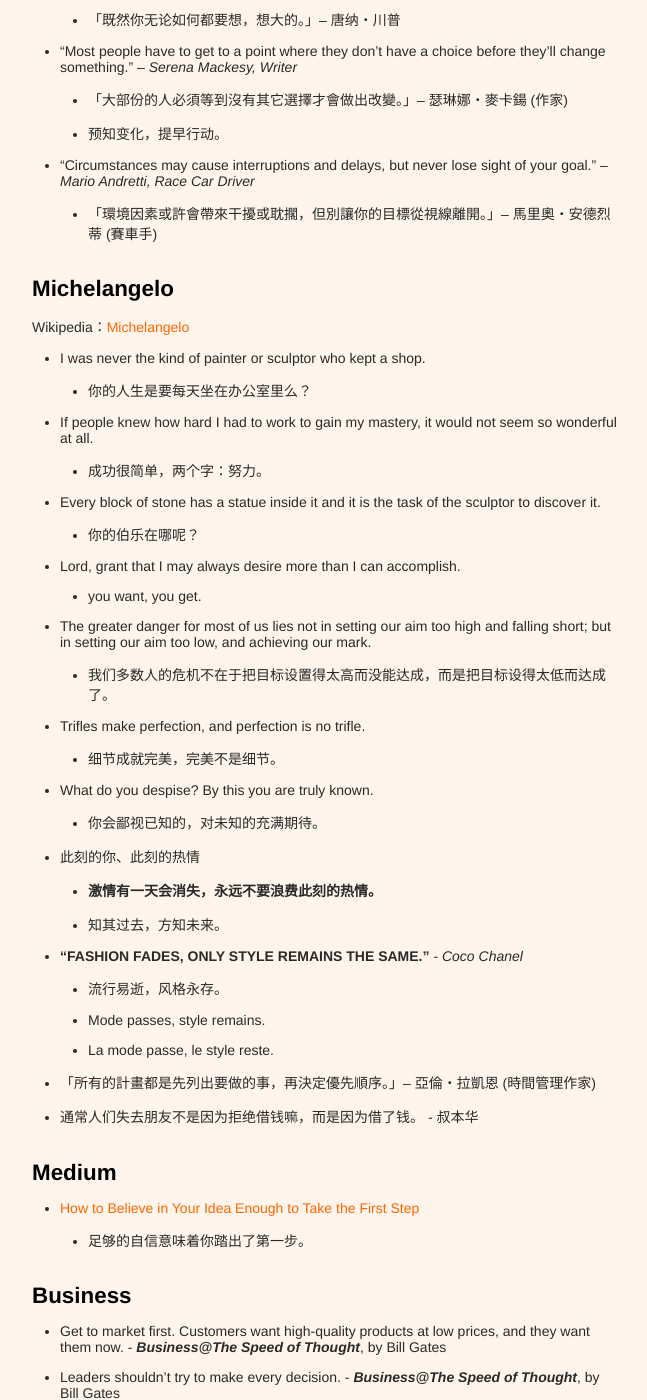
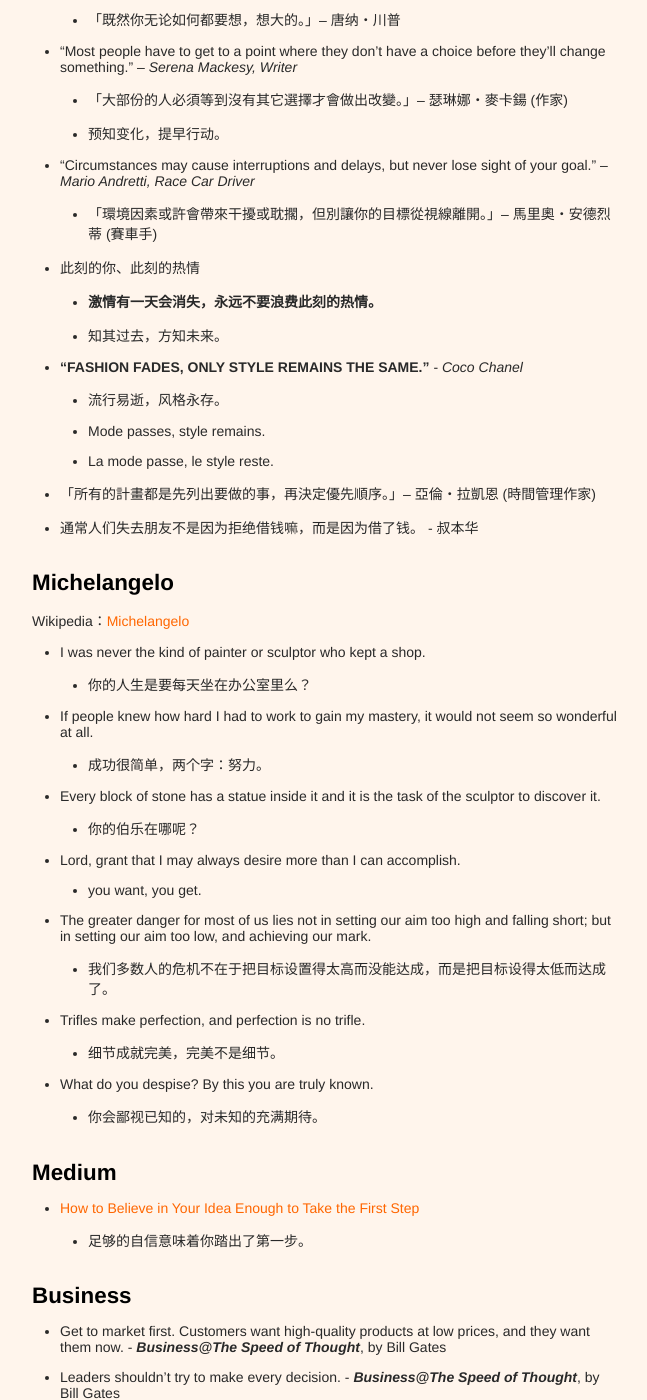
Before and after one commit to xianyuxmu/xianyuxmu.github.io, a Jekyll site: the page built from _posts/2017-06-17-chicken-soup.md, in a window 1280 px wide and 1400 px high, scrolled down 1426 px. Shown: the whole window, without its empty margins (314-961 px from the left). Built offline with Jekyll 4.4.1, drawn with Linux system fonts in a browser that asks for light colours; comment, search, counter and statistics services are not loaded; some of the changed lines change nothing that is shown.

Commit message:
Update content

```diff
--- a/_posts/2017-06-17-chicken-soup.md
+++ b/_posts/2017-06-17-chicken-soup.md
@@ -45,7 +45,15 @@ tags:
 	- 预知变化，提早行动。
 - “Circumstances may cause interruptions and delays, but never lose sight of your goal.” – *Mario Andretti, Race Car Driver*
 	- 「環境因素或許會帶來干擾或耽擱，但別讓你的目標從視線離開。」– 馬里奧‧安德烈蒂 (賽車手)
-
+- 此刻的你、此刻的热情
+	- **激情有一天会消失，永远不要浪费此刻的热情。**
+	- 知其过去，方知未来。
+- **“FASHION FADES, ONLY STYLE REMAINS THE SAME.”** - *Coco Chanel*
+	- 流行易逝，风格永存。
+	- Mode passes, style remains.
+	- La mode passe, le style reste.
+- 「所有的計畫都是先列出要做的事，再決定優先順序。」– 亞倫‧拉凱恩 (時間管理作家)
+- 通常人们失去朋友不是因为拒绝借钱嘛，而是因为借了钱。 - 叔本华
 
 
 ## Michelangelo
@@ -66,15 +74,6 @@ Wikipedia：[Michelangelo](https://en.wikipedia.org/wiki/Michelangelo)
 	- 细节成就完美，完美不是细节。
 - What do you despise? By this you are truly known.
 	- 你会鄙视已知的，对未知的充满期待。
-- 此刻的你、此刻的热情
-	- **激情有一天会消失，永远不要浪费此刻的热情。**
-	- 知其过去，方知未来。
-- **“FASHION FADES, ONLY STYLE REMAINS THE SAME.”** - *Coco Chanel*
-	- 流行易逝，风格永存。
-	- Mode passes, style remains.
-	- La mode passe, le style reste.
-- 「所有的計畫都是先列出要做的事，再決定優先順序。」– 亞倫‧拉凱恩 (時間管理作家)
-- 通常人们失去朋友不是因为拒绝借钱嘛，而是因为借了钱。 - 叔本华
 
 
 ## Medium
```
